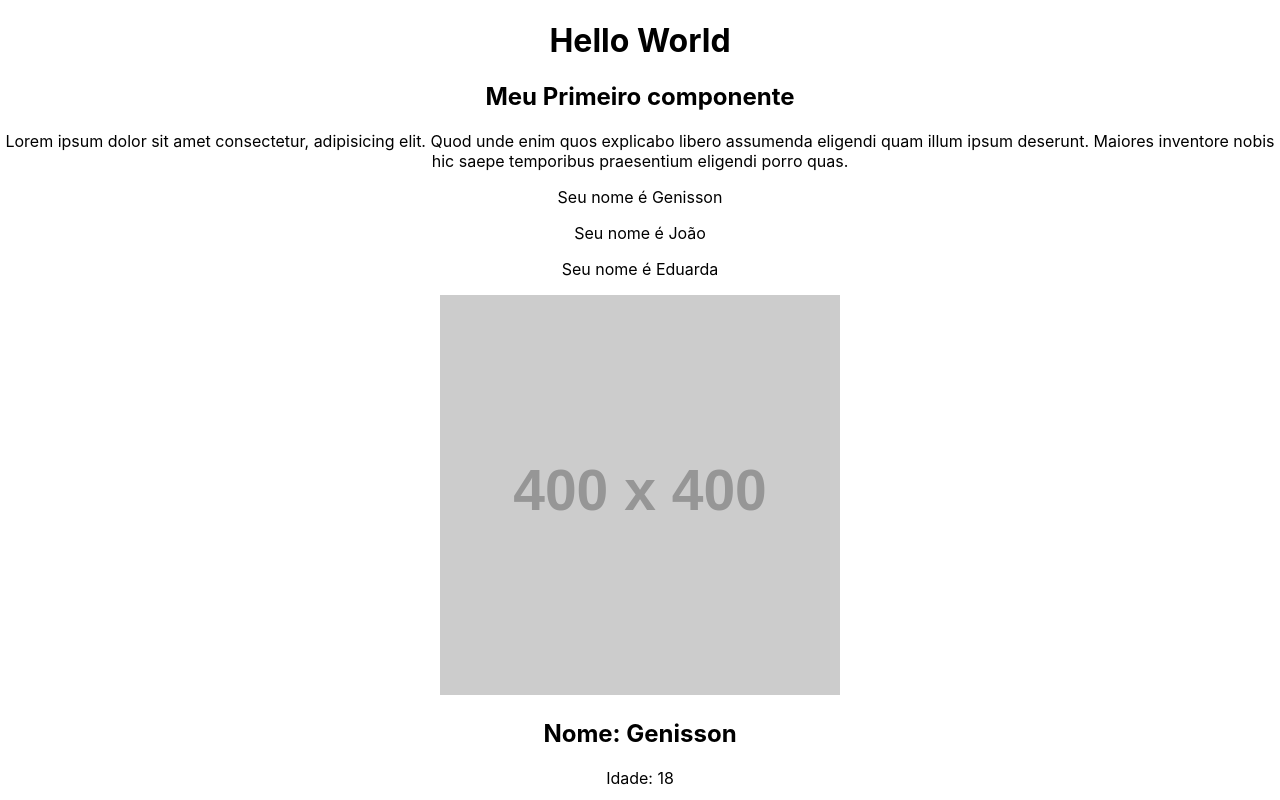
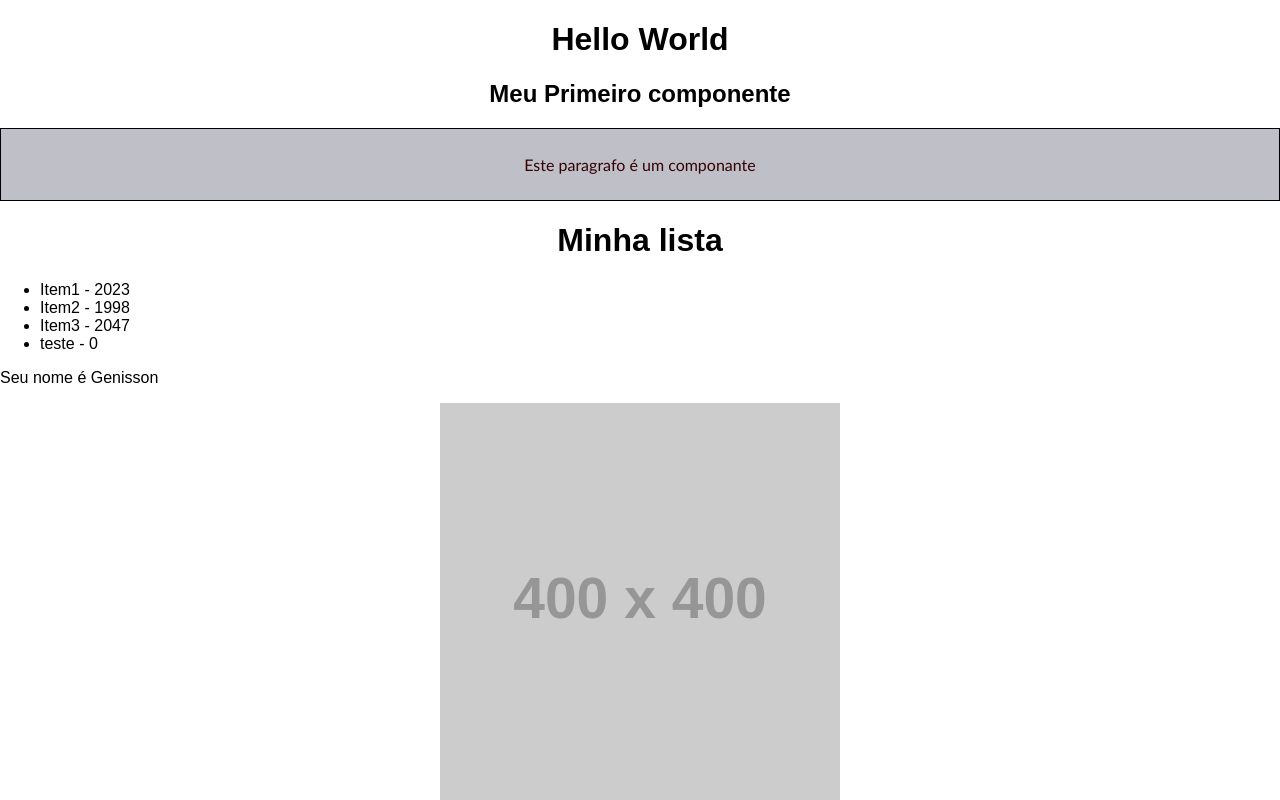
Before and after one commit to GenissonEmilio/react-js, a React (Create React App) app in the folder react-project/: page / in a window 1280 px wide. Shown: the top 800 px of the page. Built offline with nearby package versions, Linux system fonts and the light colour scheme.

Commit message:
testing css and props

```diff
--- a/react-project/public/index.html
+++ b/react-project/public/index.html
@@ -24,7 +24,7 @@
       work correctly both with client-side routing and a non-root public URL.
       Learn how to configure a non-root public URL by running `npm run build`.
     -->
-    <title>React App</title>
+    <title>Primeiro projeto React</title>
   </head>
   <body>
     <noscript>You need to enable JavaScript to run this app.</noscript>
--- a/react-project/src/App.js
+++ b/react-project/src/App.js
@@ -2,15 +2,15 @@ import './App.css';
 import HelloWorld from './components/HelloWorld';
 import SayMyName from './components/SayMyName';
 import Pessoa from './components/Pessoa';
+import List from './components/List';
 
 function App() {
-  const name = "Eduarda";
+  const name = "Genisson";
 
   return (
     <div className="App">
-      <HelloWorld/>
-      <SayMyName name="Genisson" age="18" />
-      <SayMyName name="João" age="25" />
+      <HelloWorld />
+      <List />
       <SayMyName name={name} />
       <Pessoa name="Genisson" age="18" profession="Desenvolvedor" image="https://placehold.co/400x400" />
     </div>
--- a/react-project/src/components/Frase.js
+++ b/react-project/src/components/Frase.js
@@ -1,8 +1,10 @@
+import styles from './Frase.module.css';
+
 function Frase() {
 
     return (
-        <div>
-            <p>Lorem ipsum dolor sit amet consectetur, adipisicing elit. Quod unde enim quos explicabo libero assumenda eligendi quam illum ipsum deserunt. Maiores inventore nobis hic saepe temporibus praesentium eligendi porro quas.</p>
+        <div className={styles.fraseContainer}>
+            <p className={styles.fraseContent}>Este paragrafo é um componante</p>
         </div>
     )
 }
--- /dev/null
+++ b/react-project/src/components/Frase.module.css
@@ -0,0 +1,11 @@
+.fraseContainer {
+    background-color: rgba(123, 123, 142, 0.488);
+    border: 1px solid black;
+}
+
+.fraseContent {
+    font-family: 'Gill Sans', 'Gill Sans MT', Calibri, 'Trebuchet MS', sans-serif;
+    color: #350202;
+    padding: 10px;
+    text-align: center;
+}
--- /dev/null
+++ b/react-project/src/components/Item.js
@@ -0,0 +1,17 @@
+import PropTypes from 'prop-types';
+
+function Item({ marca = "teste", ano_lancamento = 0 }) {
+
+    return (
+        <>
+            <li>{marca} - {ano_lancamento}</li>
+        </>
+    )
+}
+
+Item.propTypes = {
+    marca: PropTypes.string,
+    ano_lancamento: PropTypes.number
+};
+
+export default Item;
--- /dev/null
+++ b/react-project/src/components/List.js
@@ -0,0 +1,17 @@
+import Item from "./Item";
+
+function List() {
+    return (
+        <>
+            <h1>Minha lista</h1>
+            <ul>
+                <Item marca="Item1" ano_lancamento={2023} />
+                <Item marca="Item2" ano_lancamento={1998} />
+                <Item marca="Item3" ano_lancamento={2047} />
+                <Item />
+            </ul>
+        </>
+    )
+}
+
+export default List;
--- a/react-project/src/index.css
+++ b/react-project/src/index.css
@@ -1,13 +1,15 @@
 body {
+  padding: 0;
   margin: 0;
-  font-family: -apple-system, BlinkMacSystemFont, 'Segoe UI', 'Roboto', 'Oxygen',
-    'Ubuntu', 'Cantarell', 'Fira Sans', 'Droid Sans', 'Helvetica Neue',
-    sans-serif;
-  -webkit-font-smoothing: antialiased;
-  -moz-osx-font-smoothing: grayscale;
+  padding-bottom: 500px;
+  font-family: Arial, Helvetica, sans-serif;
 }
 
-code {
-  font-family: source-code-pro, Menlo, Monaco, Consolas, 'Courier New',
-    monospace;
+p {
+  text-align: justify;
+  margin: 0 30 10 30;
 }
+
+ul {
+  text-align: left;
+}
```
